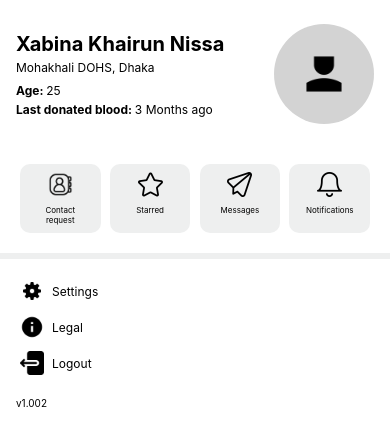
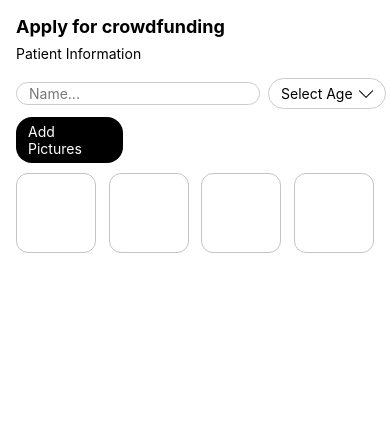
Before and after one commit to OutcastR07/blood-bank, a React Native app: screen / in a window 390 px wide. Shown: the top 446 px of the page. Built offline with nearby package versions, Linux system fonts and the light colour scheme.

Commit message:
funding-application-header added

```diff
--- a/App.js
+++ b/App.js
@@ -1,13 +1,14 @@
 import React from "react";
 import { StyleSheet, View } from "react-native";
-import AccountPage from "./pages/AccountPage";
+import CrowdFundingApplicationPage from "./pages/CrowdFundingApplicationPage";
 
 export default function App() {
   return (
     <View style={styles.container}>
       {/* <HomePage /> */}
       {/* <AccountInfoPage /> */}
-      <AccountPage />
+      {/* <AccountPage /> */}
+      <CrowdFundingApplicationPage />
     </View>
   );
 }
--- /dev/null
+++ b/components/FundingApplicationComponents/FundingApplicationHeader.js
@@ -0,0 +1,116 @@
+import React from "react";
+import {
+  Image,
+  StyleSheet,
+  Text,
+  TextInput,
+  TouchableOpacity,
+  View,
+} from "react-native";
+
+const FundingApplicationHeader = () => {
+  return (
+    <View style={styles.container}>
+      <Text style={styles.title}>Apply for crowdfunding</Text>
+      <Text style={styles.subtitle}>Patient Information</Text>
+
+      <View style={styles.patientInfoContainer}>
+        <TextInput
+          style={styles.input}
+          placeholder="Name..."
+          placeholderTextColor="#777"
+        />
+        <TouchableOpacity style={styles.selectAgeButton}>
+          <Text style={styles.selectAgeText}>Select Age</Text>
+          <Image
+            source={require("../../images/interface-arrows-button-down.png")}
+            style={styles.dropdownIcon}
+          />
+        </TouchableOpacity>
+      </View>
+      <TouchableOpacity style={styles.addPictureButton}>
+        <Text style={styles.addPicture}>Add Pictures</Text>
+      </TouchableOpacity>
+
+      <View style={styles.cardContainer}>
+        <View style={styles.card}></View>
+        <View style={styles.card}></View>
+        <View style={styles.card}></View>
+        <View style={styles.card}></View>
+      </View>
+    </View>
+  );
+};
+
+const styles = StyleSheet.create({
+  container: {
+    margin: 16,
+  },
+  title: {
+    fontSize: 18,
+    fontWeight: "bold",
+    marginBottom: 8,
+  },
+  subtitle: {
+    fontSize: 14,
+  },
+  patientInfoContainer: {
+    flexDirection: "row",
+    justifyContent: "space-between",
+    marginTop: 16,
+    alignItems: "center",
+    marginBottom: 8,
+  },
+  input: {
+    flex: 1,
+    borderWidth: 1,
+    borderColor: "#ccc",
+    borderRadius: 16,
+    paddingVertical: 2,
+    paddingHorizontal: 12,
+    marginRight: 8,
+  },
+  selectAgeButton: {
+    flexDirection: "row",
+    alignItems: "center",
+    borderWidth: 1,
+    borderColor: "#ccc",
+    borderRadius: 16,
+    paddingVertical: 6,
+    paddingHorizontal: 12,
+  },
+  selectAgeText: {
+    marginRight: 6,
+  },
+  dropdownIcon: {
+    width: 14,
+    height: 14,
+  },
+  addPictureButton: {
+    flexDirection: "row",
+    alignItems: "center",
+    borderColor: "black",
+    borderRadius: 16,
+    paddingVertical: 6,
+    paddingHorizontal: 12,
+    backgroundColor: "black",
+    width: "30%",
+  },
+  addPicture: {
+    color: "white",
+  },
+  cardContainer: {
+    flexDirection: "row",
+    justifyContent: "space-between",
+    marginTop: 10,
+  },
+  card: {
+    width: 80,
+    height: 80,
+    borderRadius: 12,
+    borderColor: "#c5c4c5",
+    borderWidth: 1,
+  },
+});
+
+export default FundingApplicationHeader;
--- /dev/null
+++ b/pages/CrowdFundingApplicationPage.js
@@ -0,0 +1,14 @@
+import React from "react";
+import { StatusBar, View } from "react-native";
+import FundingApplicationHeader from "../components/FundingApplicationComponents/FundingApplicationHeader";
+
+const CrowdFundingApplicationPage = () => {
+  return (
+    <View>
+      <StatusBar barStyle="dark-content" backgroundColor="white" />
+      <FundingApplicationHeader />
+    </View>
+  );
+};
+
+export default CrowdFundingApplicationPage;
```
